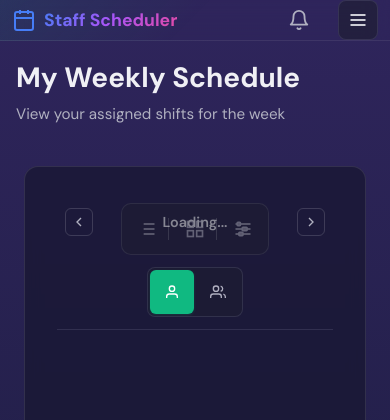
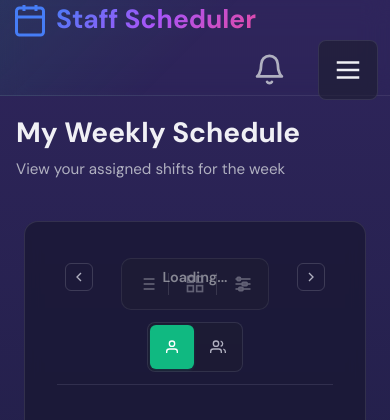
Before and after one commit to otterholte/StaffScheduler, a Flask app: template templates/employee_schedule.html in a window 390 px wide. Shown: the top 420 px of the page. Run offline with Flask 3, Linux system fonts and the light colour scheme; the template is opened without the code that fills it, so the values that code supplies are empty.

Commit message:
Scale mobile menu, logo, and icons by 1.5x

```diff
--- a/static/employee.css
+++ b/static/employee.css
@@ -2485,10 +2485,45 @@ body.menu-open {
 @media (max-width: 768px) {
     .app-header {
         padding: 0 0.75rem;
+        height: 96px; /* 1.5x header height */
     }
 
     .employee-header .header-left {
         min-width: 0;
+    }
+
+    .employee-header {
+        --app-header-height: 96px;
+    }
+
+    /* Scale logo for mobile header (1.5x) */
+    .employee-header .logo-icon {
+        width: 36px;
+        height: 36px;
+    }
+
+    .employee-header .logo-text {
+        font-size: 1.65rem;
+    }
+
+    /* Scale header icons (1.5x) */
+    .notification-bell {
+        padding: 0.75rem;
+    }
+
+    .notification-bell svg {
+        width: 33px;
+        height: 33px;
+    }
+
+    .hamburger-menu-btn {
+        width: 60px;
+        height: 60px;
+    }
+
+    .hamburger-menu-btn svg {
+        width: 30px;
+        height: 30px;
     }
 
     .employee-header .header-center {
```
Also changed, not shown: other parts of static/employee.css (+47 -1 lines).
